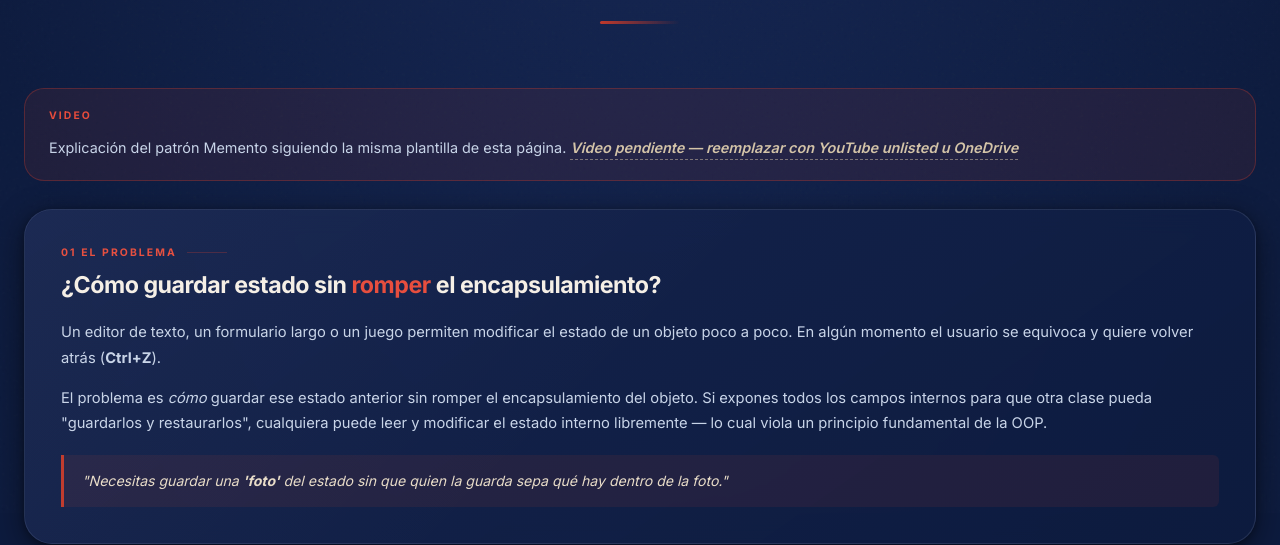
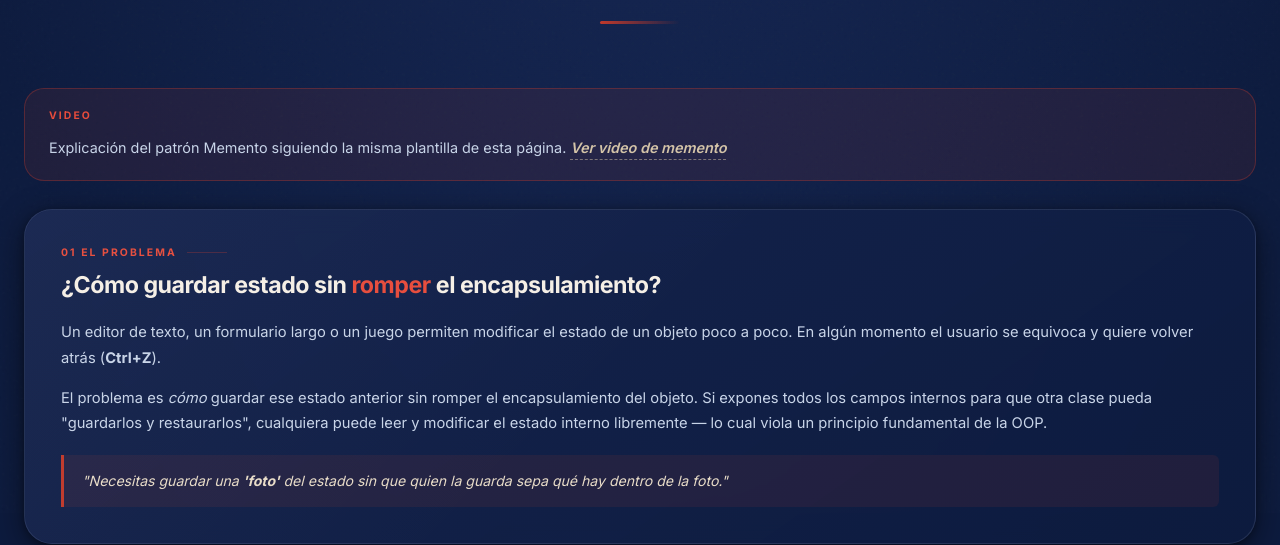
Before and after one commit to elY0sef92/Dinamica-Patrones, a plain HTML site: page pages/memento.html in a window 1280 px wide. Shown: the part 287-832 px from the top of the page. Drawn offline with Linux system fonts and the light colour scheme.

Commit message:
Se añaden los links de los videos de memento y mediator

```diff
--- a/pages/memento.html
+++ b/pages/memento.html
@@ -27,7 +27,7 @@
     <div class="video-banner-label">Video</div>
     <p>
       Explicación del patrón Memento siguiendo la misma plantilla de esta página.
-      <a class="video-link is-pending" href="#" id="memento-video-link">Video pendiente — reemplazar con YouTube unlisted u OneDrive</a>
+      <a class="video-link is-pending" href="https://youtu.be/HHim-aZkhj8" id="memento-video-link">Ver video de memento</a>
     </p>
   </aside>
 
```
Also changed, not shown: pages/mediator.html (+1 -1 lines).
